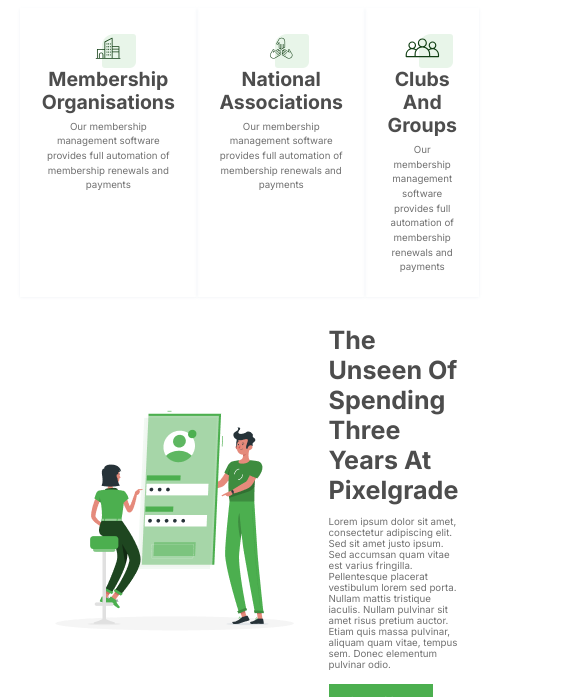
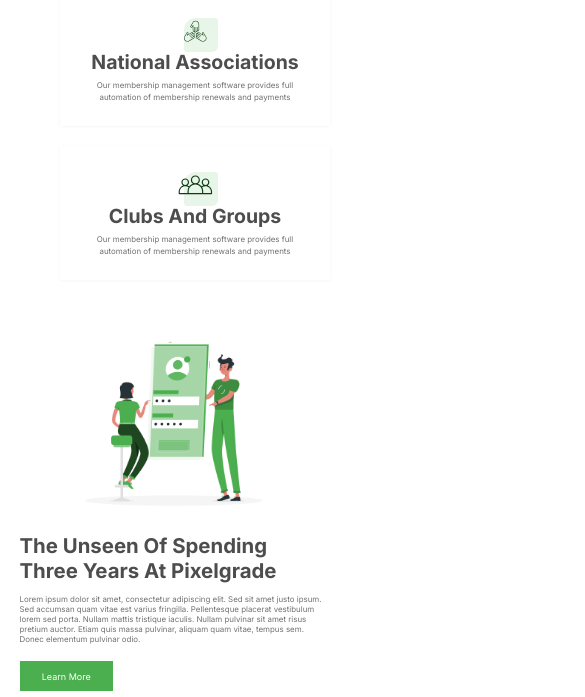
Before and after one commit to ErasylTelzhanov/nexcent, a plain HTML site: page index.html in a window 390 px wide. Shown: the part 812-1509 px from the top of the page, 585 px wide, since content can reach past the window. Drawn offline with Linux system fonts and the light colour scheme.

Commit message:
Сделано адаптация main и footer контента

```diff
--- a/index.html
+++ b/index.html
@@ -202,7 +202,7 @@
 
     <div class="container">
       <section class="benefit-regular">
-        <img src="./images/smartphone.png" alt="phone">
+        <img class="benefit__img" src="./images/smartphone.png" alt="phone">
 
         <div class="benefit__info">
           <div class="benefit__title">How to design your site footer like we did</div>
@@ -237,12 +237,12 @@
           <div class="customer__profession">British Dragon Boat Racing Association</div>
 
           <div class="customer__logos">
-            <img src="./icons/logo-1.svg" alt="logo">
-            <img src="./icons/logo-2.svg" alt="logo">
-            <img src="./icons/logo-3.svg" alt="logo">
-            <img src="./icons/logo-4.svg" alt="logo">
-            <img src="./icons/logo-5.svg" alt="logo">
-            <img src="./icons/logo-6.svg" alt="logo">
+            <img src="./icons/logo-1.svg" alt="logo" class="customer__logo">
+            <img src="./icons/logo-2.svg" alt="logo" class="customer__logo">
+            <img src="./icons/logo-3.svg" alt="logo" class="customer__logo">
+            <img src="./icons/logo-4.svg" alt="logo" class="customer__logo">
+            <img src="./icons/logo-5.svg" alt="logo" class="customer__logo">
+            <img src="./icons/logo-6.svg" alt="logo" class="customer__logo">
             <a href="" class="customer__all-customers highlight">Meet all customers</a>
           </div>
 
--- a/sass/_benefits.scss
+++ b/sass/_benefits.scss
@@ -19,6 +19,12 @@
     justify-content: space-between;
   }
 
+  &__img {
+    @include mediaMobile {
+      width: 230px;
+    }
+  }
+
   &__info {
     max-width: 460px;
     text-align: left;
@@ -28,10 +34,20 @@
     display: flex;
     justify-content: space-between;
 
+    @include mediaMobile {
+      align-items: center;
+      flex-direction: column;
+      gap: 20px;
+    }
+
     &-card {
-      flex-basis: 174px;
+      width: 174px;
       box-shadow: 0px 1.392px 2.784px 0px rgba(171, 190, 209, 0.20);
       padding: $padding-l;
+
+      @include mediaMobile {
+        width: 270px;
+      }
     }
   }
 }
@@ -76,4 +92,8 @@
       margin-bottom: $padding-l;
     }
   }
+
+  @include mediaMobile {
+    flex-direction: column;
+  }
 }
--- a/sass/_community.scss
+++ b/sass/_community.scss
@@ -9,6 +9,10 @@
     margin: 0 auto;
     text-align: center;
     line-height: 1.5;
+
+    @include mediaMobile {
+      width: 100%;
+    }
   }
 
   &__card-content {
@@ -16,9 +20,17 @@
     justify-content: space-between;
     gap: 16.71px;
     margin-top: $padding-s;
+
+    @include mediaMobile {
+      flex-direction: column;
+    }
   }
   &__card {
     position: relative;
+
+    @include mediaMobile {
+      margin-bottom: 40px;
+    }
   }
   &__img {
     width: 100%;
@@ -30,8 +42,6 @@
     text-align: center;
     width: calc(100% - 50px);
     padding: $padding-s;
-    font-size: 13.921px;
-    font-weight: 600;
     position: absolute;
     top: 75%;
     margin-left: auto;
@@ -40,6 +50,13 @@
     left: 0;
     box-shadow: 0px 5.569px 11.137px 0px rgba(171, 190, 209, 0.40);
     border-radius: $border-rad;
+
+    @include font(0.87rem, $main-color, 600);
+
+    @include mediaMobile {
+      top: 90%;
+      width: calc(100% - 150px);
+    }
   }
 }
 
--- a/sass/_customer.scss
+++ b/sass/_customer.scss
@@ -7,12 +7,22 @@
     flex-direction: column;
     justify-content: space-between;
     max-width: 520px;
+
+    @include mediaTablet {
+      max-width: 100%;
+      gap: 1rem;
+    }
   }
   &__img {
     width: 227px;
     height: 227px;
     object-fit: cover;
     border-radius: $border-rad;
+
+    @include mediaTablet {
+      width: 100px;
+      height: 100px;
+    }
   }
   &__text {
     @include font($secondary-font-size, $main-color, 500)
@@ -27,14 +37,34 @@
   &__logos {
     display: flex;
     align-items: center;
-    gap: 28.54px;
+    flex-wrap: wrap;
+    // column-gap: 28.54px;
+    // row-gap: 10px;
+    gap: 10px 28.54px;
   }
+
+  &__logo {
+    @include mediaMobile {
+      width: 20px;
+    }
+  }
+
   &__all-customers {
     font-size: 13.921px;
     font-weight: 600;
+
+    @include mediaMobile {
+      font-size: 10px;
+    }
   }
 }
 .customer .container {
   display: flex;
   justify-content: space-between;
+
+  @include mediaTablet {
+    flex-direction: column;
+    align-items: center;
+    gap: 1rem;
+  }
 }
--- a/sass/_footer.scss
+++ b/sass/_footer.scss
@@ -20,6 +20,12 @@
 .footer .container {
   display: flex;
   justify-content: space-between;
+
+  @include mediaSmallM {
+    align-items: center;
+    flex-direction: column;
+    gap: 10px;
+  }
 }
 
 .nav {
--- a/sass/_statistic.scss
+++ b/sass/_statistic.scss
@@ -31,4 +31,10 @@
   justify-content: space-between;
   align-items: center;
   padding: 44.55px 0;
+
+  @include mediaMobile {
+    align-items: normal;
+    flex-direction: column;
+    gap: 20px;
+  }
 }
--- a/sass/_variable.scss
+++ b/sass/_variable.scss
@@ -11,10 +11,10 @@ $green: #4CAF4F;
 $bg-color: #F5F7FA;
 
 // Font sizes
-$base-font-size: 9.745px; // 0.609rem - 9.745px
-$secondary-font-size: 11.137px; //  0.696rem - 11.137px
-$title-font-size: 25.09px; // 1.568rem - 25.09px
-$mainTitle-font-size: 44.548px; // 2.784rem - 44.548px
+$base-font-size: 0.609rem; // 0.609rem - 9.745px
+$secondary-font-size: 0.696rem; //  0.696rem - 11.137px
+$title-font-size: 1.568rem; // 1.568rem - 25.09px
+$mainTitle-font-size: 2.784rem; // 2.784rem - 44.548px
 
 // Block sizes
 $btn-padding: 9.74px 22.27px; // 0.609rem 1.391rem - 9.74px 22.27px
@@ -29,6 +29,7 @@ $border-rad: 5.569px; // 0.348rem - 5.569px
 
 // Device size
 $mobile: 650px;
+$tablet: 850px;
 
 // Mixins
 @mixin font($size, $color, $weight: 400) {
@@ -39,6 +40,20 @@ $mobile: 650px;
 
 @mixin mediaMobile {
   @media screen and (max-width:$mobile) {
-    @content
+    @content;
   }
 }
+
+@mixin mediaTablet {
+  @media screen and (max-width: $tablet) {
+    @content;
+  }
+}
+
+@mixin mediaSmallM {
+  @media screen and (max-width: $tablet) {
+    @content;
+  }
+}
+
+// 0,87 - 13.921px
--- a/sass/style.scss
+++ b/sass/style.scss
@@ -55,6 +55,6 @@ section {
 }
 html {
   @include mediaMobile {
-    font-size: 12px;
+    font-size: 13px;
   }
 }
```
Also changed, not shown: css/style.css, 1 other file.
